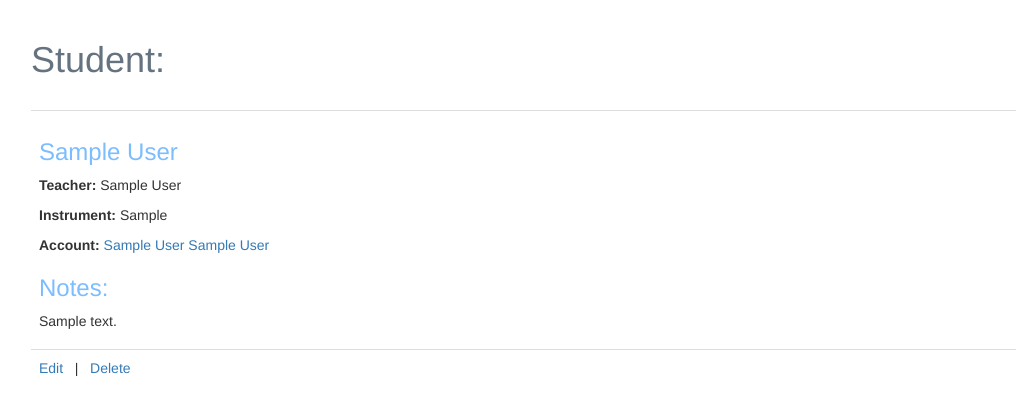
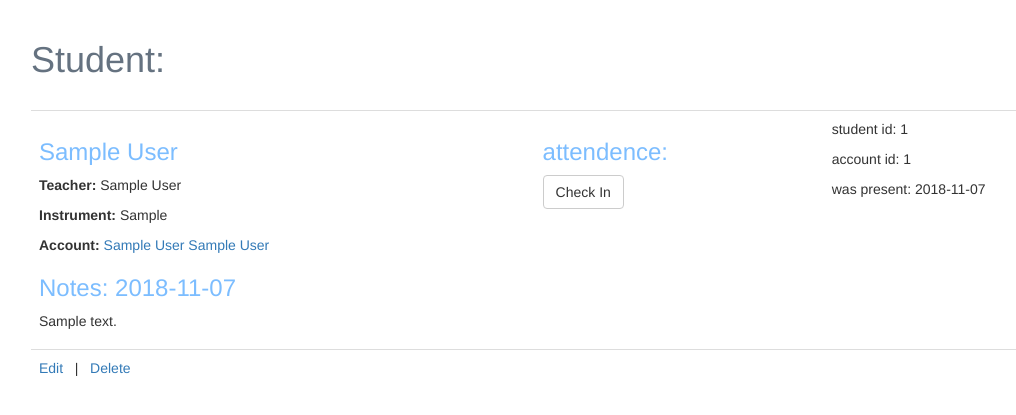
Before and after one commit to iotenti/scheduling-app, a Flask app: page /view_student/1 in a window 1280 px wide. Shown: the part 52-467 px from the top of the page, without its empty margins (39-1055 px from the left). Run offline with Flask 2, Linux system fonts and the light colour scheme; a user stored in the database is signed in; tables that the repository leaves empty hold one stand-in row (values such as "Sample post"); some libraries are stand-ins or nearby versions.

Commit message:
working on getting check in stuff working. it is not. will need to migrate db

```diff
--- a/app/__init__.py
+++ b/app/__init__.py
@@ -22,7 +22,6 @@ bootstrap = Bootstrap()
 moment = Moment()
 
 
-
 def create_app(config_class=Config):
     app = Flask(__name__)
     app.config.from_object(config_class)
@@ -33,7 +32,6 @@ def create_app(config_class=Config):
     mail.init_app(app)
     bootstrap.init_app(app)
     moment.init_app(app)
-
     # app.elasticsearch = Elasticsearch([app.config['ELASTICSEARCH_URL']]) if app.config['ELASTICSEARCH_URL'] else None
 
     from app.errors import bp as errors_bp
--- a/app/main/forms.py
+++ b/app/main/forms.py
@@ -57,3 +57,7 @@ class AddStudentForm(FlaskForm):
 class AddInstrumentForm(FlaskForm):
     instrument = StringField('Instrument:', validators=[DataRequired()])
     submit = SubmitField('Submit')
+
+
+class AttendenceForm(FlaskForm):
+    checkIn = SubmitField('Check In')
--- a/app/main/routes.py
+++ b/app/main/routes.py
@@ -1,26 +1,31 @@
 from flask import render_template, flash, redirect, url_for, request, g, \
     jsonify, current_app
 from flask_login import current_user, login_required
+from datetime import datetime
+from time import strftime
 from app import db
-from app.models import Teachers, Accounts, Students, Instruments
+from app.models import Teachers, Accounts, Students, Instruments, Attendence
 from app.main import bp
-from app.main.forms import AddAccountForm, AddStudentForm, AddInstrumentForm
+from app.main.forms import AddAccountForm, AddStudentForm, AddInstrumentForm, \
+    AttendenceForm
 
 
 @bp.before_app_request
 def before_request():
+    # make sure this is all appropriate. especially g.today
     if current_user.is_authenticated:
         g.accounts = Accounts.view_all_accounts()
         g.account_abc = Accounts.get_account_alphabet(g.accounts)
         g.students = Students.view_all_students()
         g.student_abc = Students.get_student_alphabet(g.students)
+        g.today = datetime.utcnow()
 
 
 @bp.route('/')
 @bp.route('/index')
 @login_required
 def index():
-
+    attendence = Attendence.query.all()
     instruments = Instruments.query.all()
     students = Students.query.all()
     accounts = Accounts.query.all()
@@ -32,6 +37,7 @@ def index():
                             user=user,
                             students=students,
                             accounts=accounts,
+                            attendence=attendence,
                             instruments=instruments)
 
 
@@ -115,6 +121,7 @@ def add_instrument():
         instrument = Instruments(
             instrument=form.instrument.data
         )
+
         db.session.add(instrument)
         db.session.commit()
         flash('Instrument added!')
@@ -142,10 +149,32 @@ def view_account(id):
 @bp.route('/view_student/<id>', methods=['GET', 'POST'])
 @login_required
 def view_student(id):
+    # get student id
     student = Students.query.get(id)
+    account_id = student.account_ID
+    today = strftime('%Y-%m-%d')  # 2018-10-19
+    kwargs = {'student_ID': id, 'account_ID': account_id}
+    attendence = Attendence.query.filter_by(**kwargs).all()
+    for attended in attendence:
+        attended.was_present = strftime('%Y-%m-%d') # <--- incorrect
+    # check to see if checked in
+    # check = attendence.was_present[:-17]
+    checkedIn = False
+    form = AttendenceForm()
+    if form.validate_on_submit():
+        checkedIn = True
+        # pass logic to class methode in students. Don't remember why.
+        check_in = Students.was_present(checkedIn, student)
+        flash(check_in)
+        return redirect(url_for('main.view_student', id=id))
+
     return render_template(
                             'view_student.html',
                             title='Student',
+                            form=form,
+                            checkedIn=checkedIn,
+                            attendence=attendence,
+                            today=today,
                             student=student)
 
 
--- a/app/models.py
+++ b/app/models.py
@@ -133,6 +133,7 @@ class Students(db.Model):  # needs key constraints, I think
     last_name = db.Column(db.String(50))
     instrument = db.Column(db.String(50))
     notes = db.Column(db.String(500))
+
     # add bool archive col
 
     @classmethod
@@ -148,6 +149,26 @@ class Students(db.Model):  # needs key constraints, I think
 
         return abc
 
+    @classmethod
+    def was_present(cls, checkedIn, student):
+        # present = Attendence.query.order_by(datetime)
+        if(checkedIn is True):
+            was_present = Attendence(
+
+                student_ID=student.id,
+                account_ID=student.account_ID)
+
+            db.session.add(was_present)
+            db.session.commit()
+            message = "Checked in!"
+
+            # make better later
+            return message
+        # if(checkedIn is False and present is not None):
+        #     # delete
+        # else
+        #     # do nothing?
+
     def __repr__(self):
         return '{} {} - {}'.format(
                                     self.first_name,
@@ -160,7 +181,7 @@ class Attendence(db.Model):
     student_ID = db.Column(db.Integer, db.ForeignKey('students.id'))
     account_ID = db.Column(db.Integer, db.ForeignKey('accounts.id'))
     was_present = db.Column(db.DateTime, index=True, default=datetime.utcnow)
-    #  Maybe make this an association table
+    #  create relationship to students
 
 
 class Invoices(db.Model):
--- a/app/templates/view_student.html
+++ b/app/templates/view_student.html
@@ -1,4 +1,5 @@
-{% extends "base.html" %}
+{% extends 'base.html' %}
+{% import 'bootstrap/wtf.html' as wtf %}
 
 {% block app_content %}
 
@@ -16,11 +17,22 @@
                 <p><b>Instrument:</b> {{ student.instrument }}</p>
                 <p><b>Account:</b><a href="{{ url_for('main.view_account', id=student.account_ID) }}">
                                   {{ student.account }}</a></p>
-                <h3>Notes:</h3>
+                <h3>Notes: {{ today }}</h3>
                 <p>{{ student.notes }}</p>
             </td>
-            <td></td>
-            <td></td>
+            <td>
+                <h3>attendence:</h3>
+                {{ wtf.quick_form(form) }}
+            </td>
+            <td>
+                {% for attended in attendence %}
+                    {% if attended.was_present == today %}
+                    <p>student id: {{ attended.student_ID }}</p>
+                    <p>account id: {{ attended.account_ID }}</p>
+                    <p>was present: {{ attended.was_present }}</p>
+                    {% endif %}
+                {% endfor %}
+            </td>
         </tr>
         <tr>
             <td>
```
Also changed, not shown: app/templates/index.html (+12 -0 lines).
